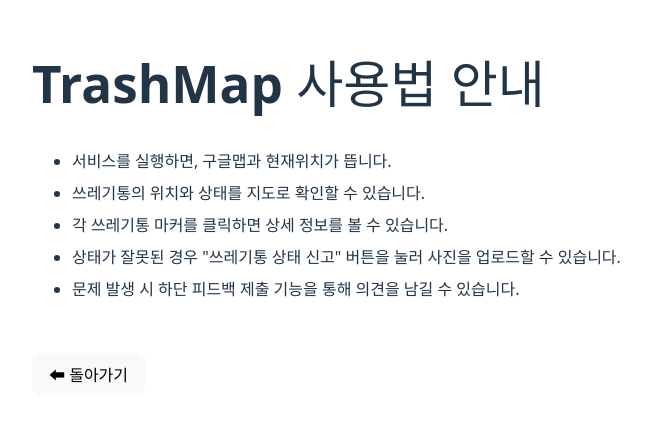
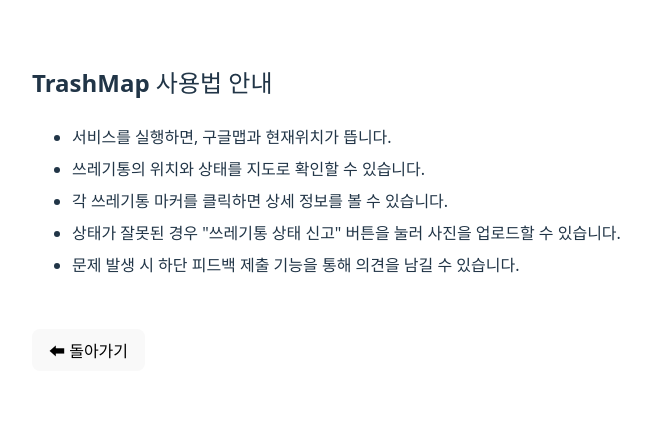
Before and after one commit to KimSiTek/TrashMap-frontend, a React (Vite) app: page /info in a window 1280 px wide. Shown: the part 192-614 px from the top of the page, without its empty margins (0-651 px from the left). Built offline with nearby package versions, Linux system fonts and the light colour scheme.

Commit message:
Update InfoPage.jsx

```diff
--- a/src/pages/InfoPage.jsx
+++ b/src/pages/InfoPage.jsx
@@ -11,7 +11,7 @@ function InfoPage() {
 
   return (
     <div style={{ padding: '2rem', maxWidth: '800px', margin: 'auto' }}>
-      <h1>TrashMap 사용법 안내</h1>
+      <h2>TrashMap 사용법 안내</h2>
       <ul style={{ lineHeight: '2' }}>
         <li>서비스를 실행하면, 구글맵과 현재위치가 뜹니다.</li>
         <li>쓰레기통의 위치와 상태를 지도로 확인할 수 있습니다.</li>
```
